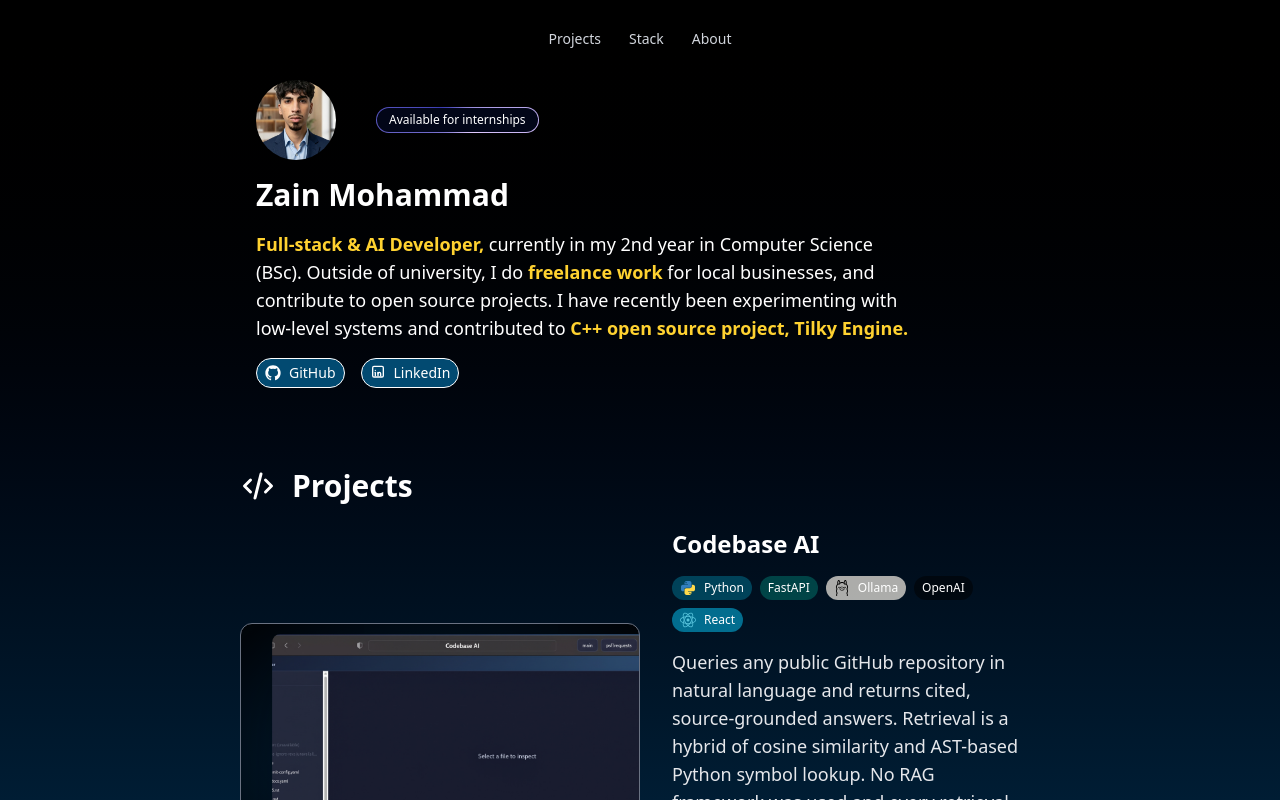
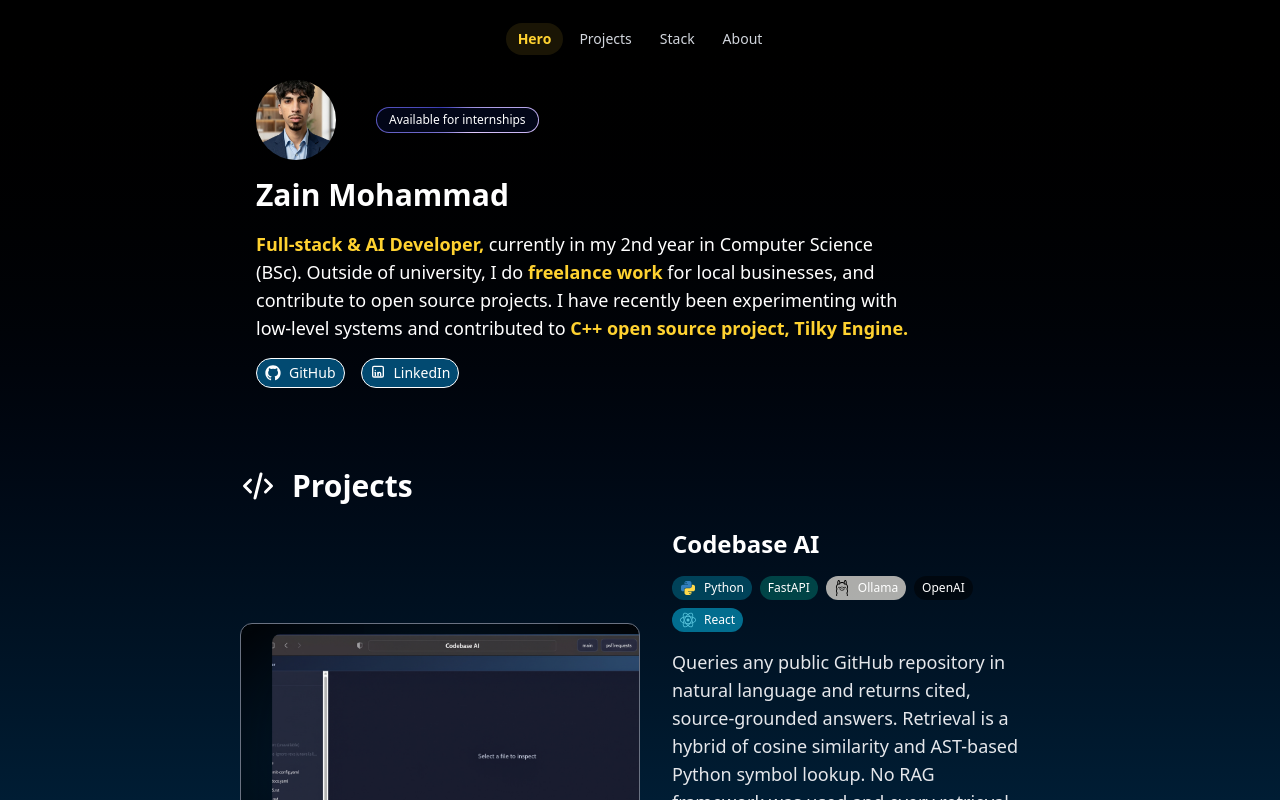
Before and after one commit to ZainX38/portfolio, a React (Vite) app: page / in a window 1280 px wide. Shown: the top 800 px of the page. Built offline with nearby package versions, Linux system fonts and the light colour scheme.

Commit message:
Navbar now highlights the section and when clicked, scrolls smootly to the section

```diff
--- a/src/components/layout/Navbar.jsx
+++ b/src/components/layout/Navbar.jsx
@@ -3,11 +3,14 @@ import navLinks from "../../data/navLinks";
 
 function Navbar() {
     const [scrolled, setScrolled] = useState(false)
+    const [active, setActive] = useState('')
+    const [atTop, setAtTop] = useState(true)
 
     useEffect(() => {
         const onScroll = () => {
             // If user has scrolled over 40px, set scrolled to True
             setScrolled(window.scrollY > 40)
+            setAtTop(window.scrollY < 150)  // Keeps Hero highlighted until scrolled > 150px
         }
 
         onScroll() // Run at the start in case the page loads already scrolled
@@ -16,6 +19,32 @@ function Navbar() {
         window.addEventListener("scroll", onScroll, {passive: true})
 
         return () => window.removeEventListener("scroll", onScroll)
+    }, [])
+
+    useEffect(() => {
+        // Find the actual <section> elements from the ids
+        const sections = navLinks
+            .map(link => document.getElementById(link.id))
+            .filter(Boolean)    // drops any id that doesn't exist on the page
+        console.log('Watching sections:', sections.map(s => s.id))
+
+        // Create the observer
+        const observer = new IntersectionObserver(
+            entries => {
+                entries.forEach(entry => {
+                    if (entry.isIntersecting) {
+                        console.log('Active section:', entry.target.id)
+                        setActive(entry.target.id)
+                    }
+                })
+            },
+            { rootMargin: '-45% 0px -50% 0px' }
+        )
+
+        // Start watching each section
+        sections.forEach(section => observer.observe(section))
+
+        return () => observer.disconnect()   // cleanup: stop watching
     }, [])
 
     return (
@@ -28,14 +57,21 @@ function Navbar() {
                 ${scrolled
                     ? 'bg-slate-950/70 backdrop-blur-md border-white/10 shadow-lg shadow-black/30'
                     : 'bg-transparent border-transparent'}`}>
-                {navLinks.map(link => (
-                    <a key={link.id}
-                        href={`#${link.id}`}
-                        className="rounded-full px-2 sm:px-3 py-1.5 text-gray-300
-                        hover:text-amber-300 transition-colors">
-                        {link.title}
-                    </a>
-                ))}
+                {navLinks.map(link => {
+                    const current = atTop ? 'hero' : active
+                    const isActive = current === link.id
+                    return (
+                        <a key={link.id}
+                            href={`#${link.id}`}
+                            aria-current={isActive ? 'true' : undefined}
+                            className={`rounded-full px-2 sm:px-3 py-1.5 transition-colors duration-200
+                            ${isActive
+                                ? 'text-amber-300 bg-amber-300/10 font-semibold'
+                                : 'text-gray-300 hover:text-amber-300'}`}>
+                            {link.title}
+                        </a>
+                    )
+                })}
             </nav>
         </header>
     )
--- a/src/data/navLinks.js
+++ b/src/data/navLinks.js
@@ -1,4 +1,5 @@
 const navLinks = [
+    {title: "Hero", id: "hero"},
     {title: "Projects", id: "projects"},
     {title: "Stack", id: "tech-stack"},
     {title: "About", id: "aboutme"}
--- a/src/input.css
+++ b/src/input.css
@@ -1 +1,15 @@
 @import "tailwindcss";
+
+html {
+  scroll-behavior: smooth;
+}
+
+section {
+  scroll-margin-top: 6rem;
+}
+
+@media (prefers-reduced-motion: reduce) {
+  html {
+    scroll-behavior: auto;
+  }
+}
```
